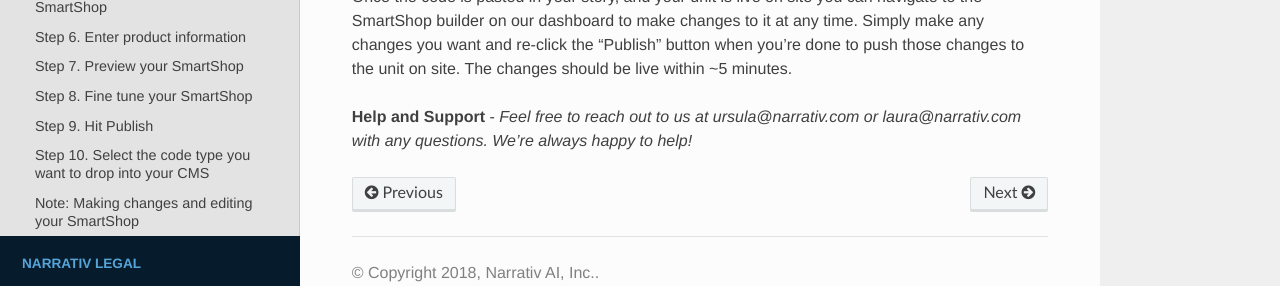
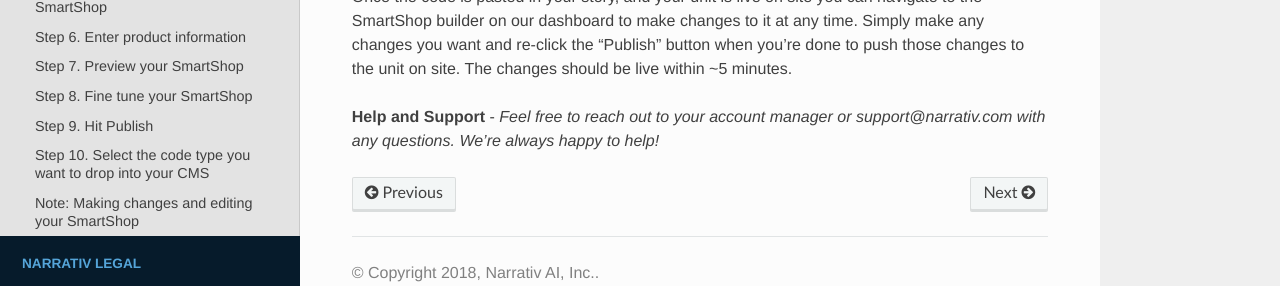
Before and after one commit to robinssq/api-docs, a Sphinx documentation site: the page built from docs/smartshopbuild.rst, in a window 1280 px wide and 900 px high, scrolled down 3999 px. Shown: the part 559-845 px from the top of the window. Built offline with Sphinx 7.4.7 and the Read the Docs theme 2.0.0, drawn with Linux system fonts in a browser that asks for light colours.

Commit message:
BAM-2533 replace old email addrs with generic ones

```diff
--- a/docs/extensionbasics.rst
+++ b/docs/extensionbasics.rst
@@ -23,4 +23,4 @@
 
 .. image:: _static/extension_instructions/4.png
 
-*\*Email ursula@narrativ.com for your Narrativ dashboard access and credentials.*
+*\*Contact your account manager or support@narrativ.com for your Narrativ dashboard access and credentials.*
--- a/docs/smartshopbuild.rst
+++ b/docs/smartshopbuild.rst
@@ -93,4 +93,4 @@
 
 Once the code is pasted in your story, and your unit is live on site you can navigate to the SmartShop builder on our dashboard to make changes to it at any time. Simply make any changes you want and re-click the “Publish” button when you’re done to push those changes to the unit on site. The changes should be live within ~5 minutes.
 
-**Help and Support** - *Feel free to reach out to us at ursula@narrativ.com or laura@narrativ.com with any questions. We’re always happy to help!*
+**Help and Support** - *Feel free to reach out to your account manager or support@narrativ.com with any questions. We’re always happy to help!*
```
